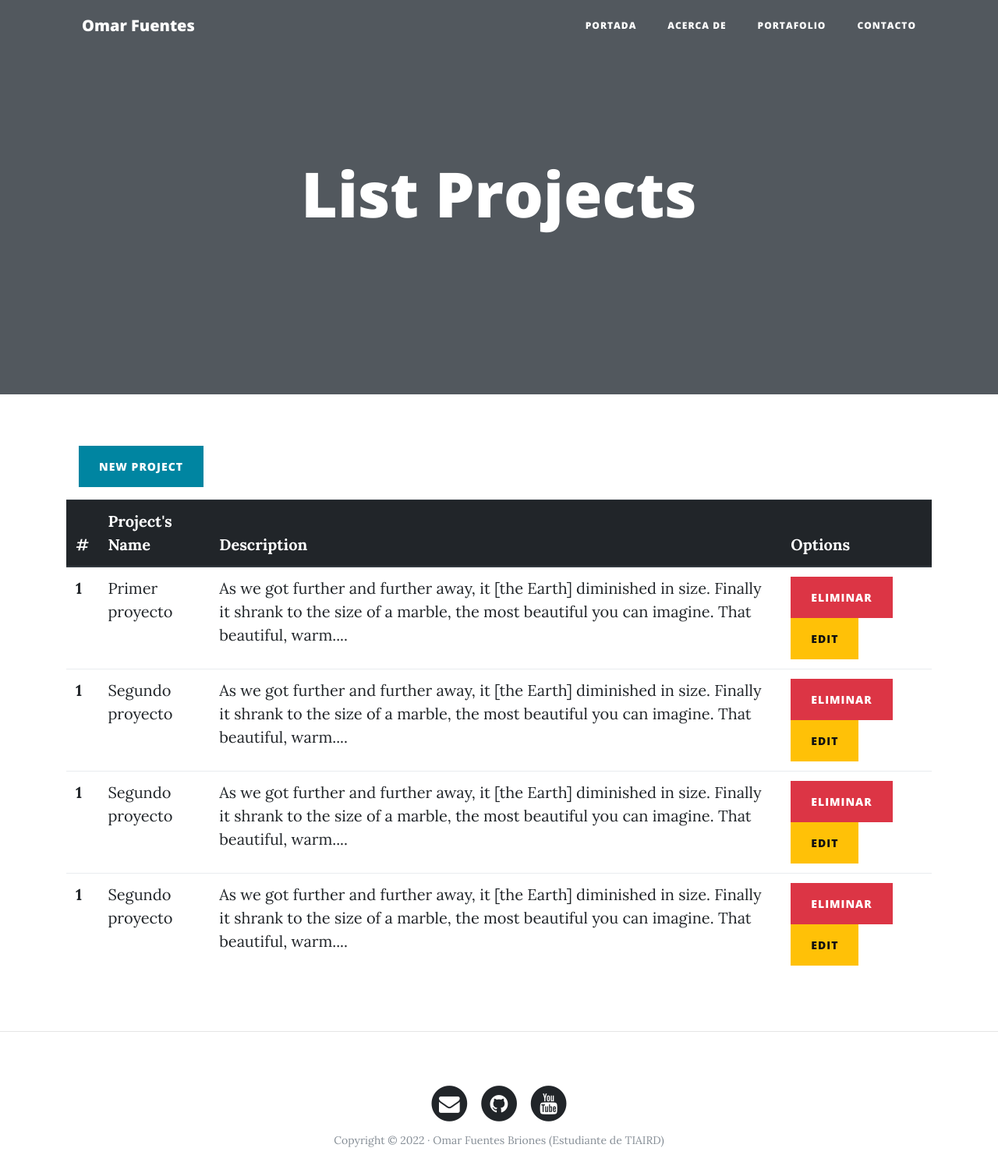
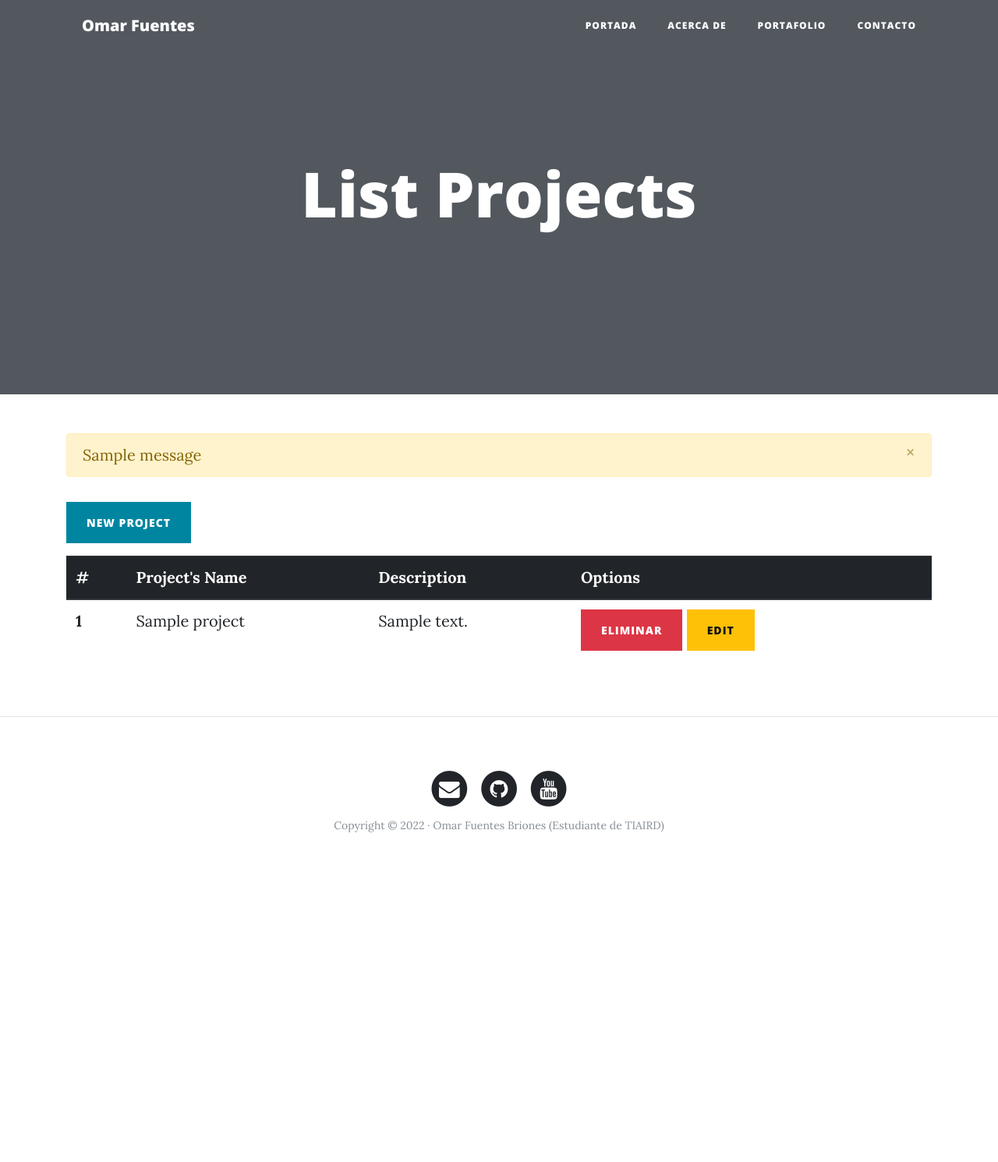
Before and after one commit to OmarFuenBrio119/WebPersonalFlask, a Flask app: page /project/list in a window 1280 px wide. Shown: the top 1491 px of the page at 78% size. After the commit the page ends 1068 px from the top, so only its background shows below. Run offline with Flask 2, Linux system fonts and the light colour scheme; tables that the repository leaves empty or names only in its code hold one stand-in row (values such as "Sample post"); one stand-in notice (Sample message) is shown; some libraries are stand-ins or nearby versions.

Commit message:
Flashed para Insectar Proyectos

```diff
--- a/web_personal/projects/views.py
+++ b/web_personal/projects/views.py
@@ -1,8 +1,9 @@
 #### imports ####
-from flask import render_template, request, Blueprint
+from flask import render_template, request, Blueprint, redirect, url_for, flash
 
 from .forms import NewProjectForm
 from .image_handler import add_image
+from db.db_connection import get_connection
 
 project_blueprint = Blueprint('project', __name__)
 
@@ -41,6 +42,11 @@ def list():
             'url': 'https://www.xataka.com',
         }
     ]
+        conn = get_connection()
+        with conn.cursor() as cursor:
+            sql = "SELECT * FROM project"
+            cursor.execute(sql)
+            projects = cursor.fetchall()
         return render_template('project/list.html', projects=projects)
 
 
@@ -60,7 +66,14 @@ def new():
         url = form.url.data
         image = add_image(form.image.data)
 
-        return str([name, description, url, image])
+        conn = get_connection()
+        with conn.cursor() as cursor:
+            sql = "INSERT INTO project (name, description, url, image)"
+            sql += f"VALUES ('{name}', '{description}', '{url}', '{image}')"
+            cursor.execute(sql)
+            conn.commit()
+            flash('Proyecto creado correctamente')
+            return redirect(url_for('project.list'))
 
 
     return render_template('project/new.html', form=form)
--- a/web_personal/templates/project/list.html
+++ b/web_personal/templates/project/list.html
@@ -6,7 +6,15 @@
 
 {% block content %}
     <div class="container">
-        <a class="btn btn-primary m-3" href="{{ url_for('project.new' )}}">New Project</a>
+      {% for message in get_flashed_messages() %}
+      <div class="alert alert-warning alert-dismissible fade show" role="alert">
+        {{ message }}
+        <button type="button" class="close" data-dismiss="alert" aria-label="Close">
+          <span aria-hidden="true">&times;</span>
+        </button>
+      </div>
+      {% endfor %}
+        <a class="btn btn-primary my-3" href="{{ url_for('project.new' )}}">New Project</a>
         <table class="table">
             <thead class="thead-dark">
               <tr>
@@ -19,7 +27,7 @@
             <tbody>
                 {% for project in projects %}
                 <tr>
-                  <th scope="row">1</th>
+                  <th scope="row">{{ project.id }}</th>
                   <td>{{ project.name }}</td>
                   <td>{{ project.description}}</td>
                   <td>
--- a/web_personal/templates/project/new.html
+++ b/web_personal/templates/project/new.html
@@ -26,6 +26,7 @@
         </div>
         <br>
         {{ form.submit(class="btn btn-success") }}
+        <a href="{{ url_for('project.list') }}" class="btn btn-secondary">Regresar</a>
     </form>
 </div>
 
```
Also changed, not shown: web_personal/static/img/tumblr_opll6xpG5J1u04a3co2_500.png (added), web_personal/static/img/wp4850337-lil-peep-aesthetic-wallpapers.jpg (added).
